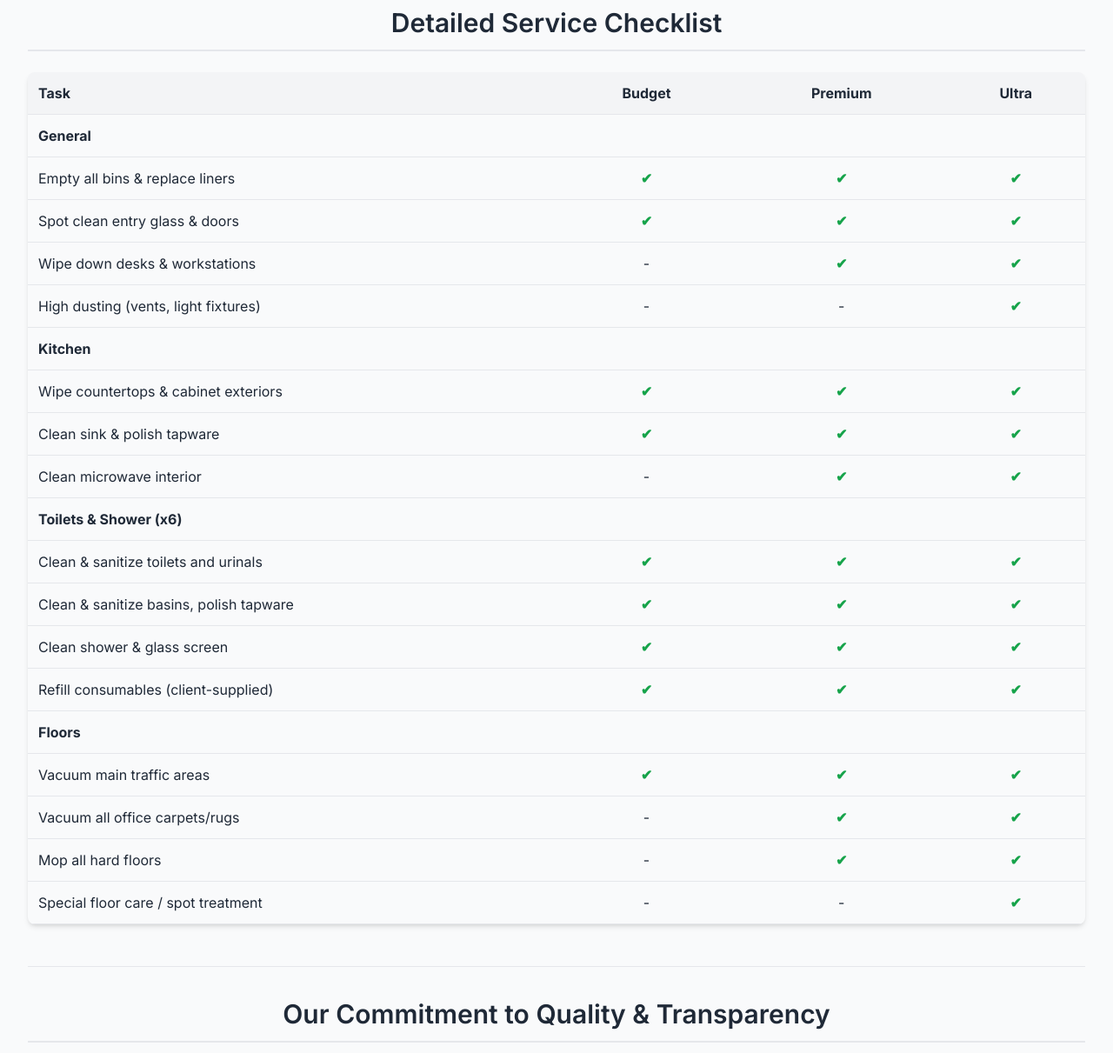
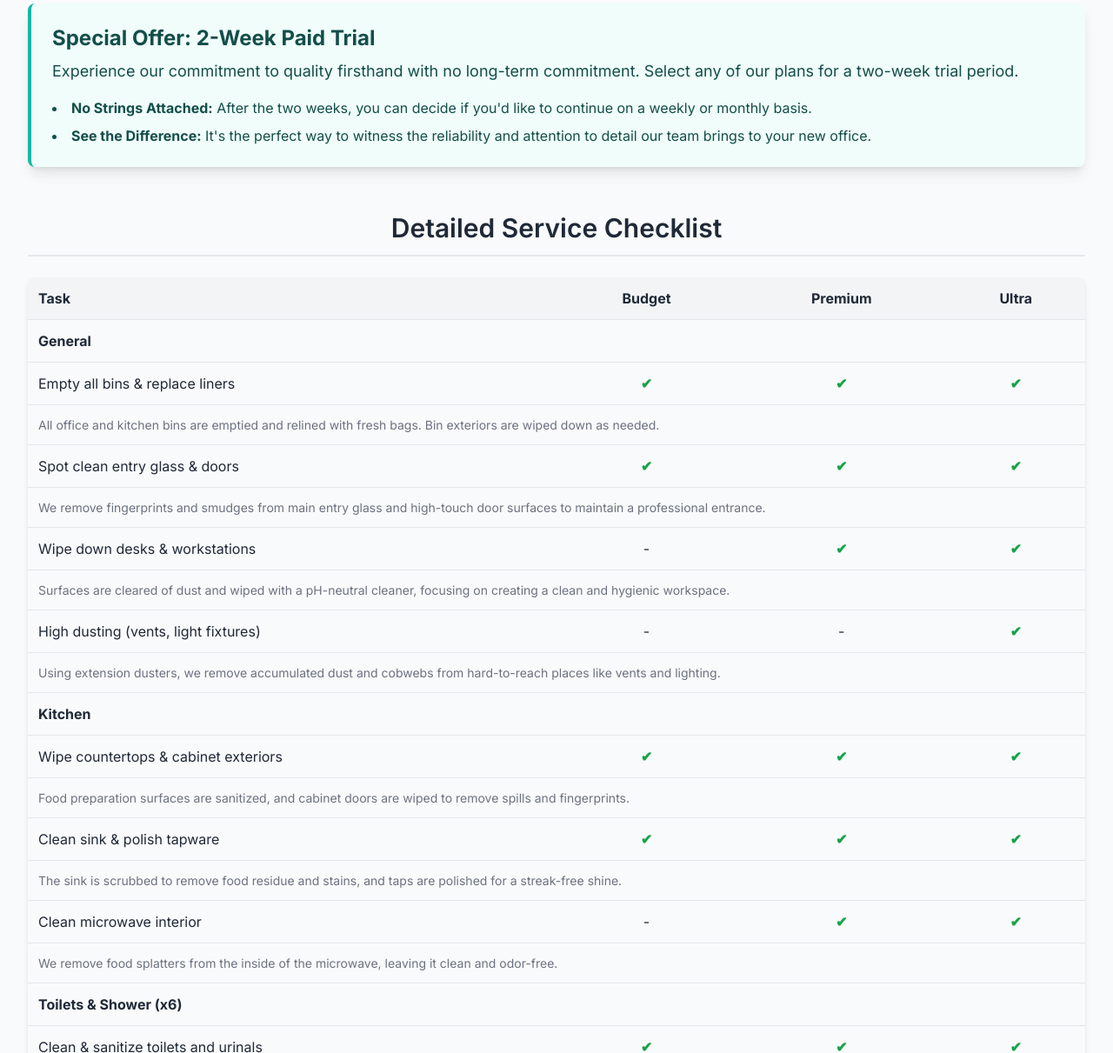
Before and after one commit to SprucesAustralia/Molendinar, a plain HTML site: page index.html in a window 1280 px wide. Shown: the part 1034-2245 px from the top of the page at 87% size. Drawn offline with nearby package versions, Linux system fonts and the light colour scheme.

Commit message:
Update index.html

```diff
--- a/index.html
+++ b/index.html
@@ -50,10 +50,20 @@
         .checklist-table th, .checklist-table td {
             padding: 0.75rem;
             border-bottom: 1px solid #e5e7eb;
+            vertical-align: top;
+        }
+        .checklist-table tr:last-child td {
+            border-bottom: none;
         }
         .tick {
             color: #16a34a;
             font-weight: bold;
+        }
+        .task-description {
+            font-size: 0.875rem;
+            color: #6b7280;
+            padding-left: 1rem;
+            padding-bottom: 0.75rem;
         }
     </style>
 </head>
@@ -143,6 +153,18 @@
             </div>
         </section>
 
+        <!-- Special Offer -->
+        <section class="mb-12">
+             <div class="bg-teal-50 border-l-4 border-teal-500 text-teal-900 p-6 rounded-lg shadow-lg">
+                <h3 class="text-2xl font-bold mb-2">Special Offer: 2-Week Paid Trial</h3>
+                <p class="text-lg">Experience our commitment to quality firsthand with no long-term commitment. Select any of our plans for a two-week trial period.</p>
+                <ul class="list-disc list-inside mt-4 space-y-2">
+                    <li><strong>No Strings Attached:</strong> After the two weeks, you can decide if you'd like to continue on a weekly or monthly basis.</li>
+                    <li><strong>See the Difference:</strong> It's the perfect way to witness the reliability and attention to detail our team brings to your new office.</li>
+                </ul>
+            </div>
+        </section>
+
         <!-- Detailed Service Checklist -->
         <section class="mb-12">
             <h2 class="section-title text-center">Detailed Service Checklist</h2>
@@ -157,25 +179,43 @@
                         </tr>
                     </thead>
                     <tbody>
-                        <tr><td><strong>General</strong></td><td></td><td></td><td></td></tr>
+                        <tr><td colspan="4"><strong>General</strong></td></tr>
                         <tr><td>Empty all bins & replace liners</td><td class="text-center tick">✔</td><td class="text-center tick">✔</td><td class="text-center tick">✔</td></tr>
+                        <tr><td colspan="4" class="task-description">All office and kitchen bins are emptied and relined with fresh bags. Bin exteriors are wiped down as needed.</td></tr>
                         <tr><td>Spot clean entry glass & doors</td><td class="text-center tick">✔</td><td class="text-center tick">✔</td><td class="text-center tick">✔</td></tr>
+                        <tr><td colspan="4" class="task-description">We remove fingerprints and smudges from main entry glass and high-touch door surfaces to maintain a professional entrance.</td></tr>
                         <tr><td>Wipe down desks & workstations</td><td class="text-center">-</td><td class="text-center tick">✔</td><td class="text-center tick">✔</td></tr>
+                        <tr><td colspan="4" class="task-description">Surfaces are cleared of dust and wiped with a pH-neutral cleaner, focusing on creating a clean and hygienic workspace.</td></tr>
                         <tr><td>High dusting (vents, light fixtures)</td><td class="text-center">-</td><td class="text-center">-</td><td class="text-center tick">✔</td></tr>
-                        <tr><td><strong>Kitchen</strong></td><td></td><td></td><td></td></tr>
+                        <tr><td colspan="4" class="task-description">Using extension dusters, we remove accumulated dust and cobwebs from hard-to-reach places like vents and lighting.</td></tr>
+
+                        <tr><td colspan="4"><strong>Kitchen</strong></td></tr>
                         <tr><td>Wipe countertops & cabinet exteriors</td><td class="text-center tick">✔</td><td class="text-center tick">✔</td><td class="text-center tick">✔</td></tr>
+                        <tr><td colspan="4" class="task-description">Food preparation surfaces are sanitized, and cabinet doors are wiped to remove spills and fingerprints.</td></tr>
                         <tr><td>Clean sink & polish tapware</td><td class="text-center tick">✔</td><td class="text-center tick">✔</td><td class="text-center tick">✔</td></tr>
+                        <tr><td colspan="4" class="task-description">The sink is scrubbed to remove food residue and stains, and taps are polished for a streak-free shine.</td></tr>
                         <tr><td>Clean microwave interior</td><td class="text-center">-</td><td class="text-center tick">✔</td><td class="text-center tick">✔</td></tr>
-                        <tr><td><strong>Toilets & Shower (x6)</strong></td><td></td><td></td><td></td></tr>
+                        <tr><td colspan="4" class="task-description">We remove food splatters from the inside of the microwave, leaving it clean and odor-free.</td></tr>
+
+                        <tr><td colspan="4"><strong>Toilets & Shower (x6)</strong></td></tr>
                         <tr><td>Clean & sanitize toilets and urinals</td><td class="text-center tick">✔</td><td class="text-center tick">✔</td><td class="text-center tick">✔</td></tr>
+                        <tr><td colspan="4" class="task-description">Every toilet is thoroughly cleaned and disinfected inside and out, including the base and surrounding areas.</td></tr>
                         <tr><td>Clean & sanitize basins, polish tapware</td><td class="text-center tick">✔</td><td class="text-center tick">✔</td><td class="text-center tick">✔</td></tr>
+                        <tr><td colspan="4" class="task-description">Basins are scrubbed and sanitized, and all chrome fixtures are polished to remove water spots.</td></tr>
                         <tr><td>Clean shower & glass screen</td><td class="text-center tick">✔</td><td class="text-center tick">✔</td><td class="text-center tick">✔</td></tr>
+                        <tr><td colspan="4" class="task-description">The disabled access shower, including the glass screen and tiles, is cleaned to remove soap scum and build-up.</td></tr>
                         <tr><td>Refill consumables (client-supplied)</td><td class="text-center tick">✔</td><td class="text-center tick">✔</td><td class="text-center tick">✔</td></tr>
-                        <tr><td><strong>Floors</strong></td><td></td><td></td><td></td></tr>
+                        <tr><td colspan="4" class="task-description">We will restock your client-supplied toilet paper, hand towels, and soap dispensers as required.</td></tr>
+
+                        <tr><td colspan="4"><strong>Floors</strong></td></tr>
                         <tr><td>Vacuum main traffic areas</td><td class="text-center tick">✔</td><td class="text-center tick">✔</td><td class="text-center tick">✔</td></tr>
+                        <tr><td colspan="4" class="task-description">Key walkways and high-traffic floor areas are vacuumed to remove daily dust and debris.</td></tr>
                         <tr><td>Vacuum all office carpets/rugs</td><td class="text-center">-</td><td class="text-center tick">✔</td><td class="text-center tick">✔</td></tr>
+                        <tr><td colspan="4" class="task-description">We perform a thorough vacuum of all carpeted areas, including under desks and along edges.</td></tr>
                         <tr><td>Mop all hard floors</td><td class="text-center">-</td><td class="text-center tick">✔</td><td class="text-center tick">✔</td></tr>
+                        <tr><td colspan="4" class="task-description">All hard surfaces, including kitchen and bathroom floors, are mopped using a neutral floor cleaner for a clean, non-slip finish.</td></tr>
                         <tr><td>Special floor care / spot treatment</td><td class="text-center">-</td><td class="text-center">-</td><td class="text-center tick">✔</td></tr>
+                        <tr><td colspan="4" class="task-description">We address minor, fresh spills or scuffs on carpets and hard floors to prevent staining.</td></tr>
                     </tbody>
                 </table>
             </div>
```
